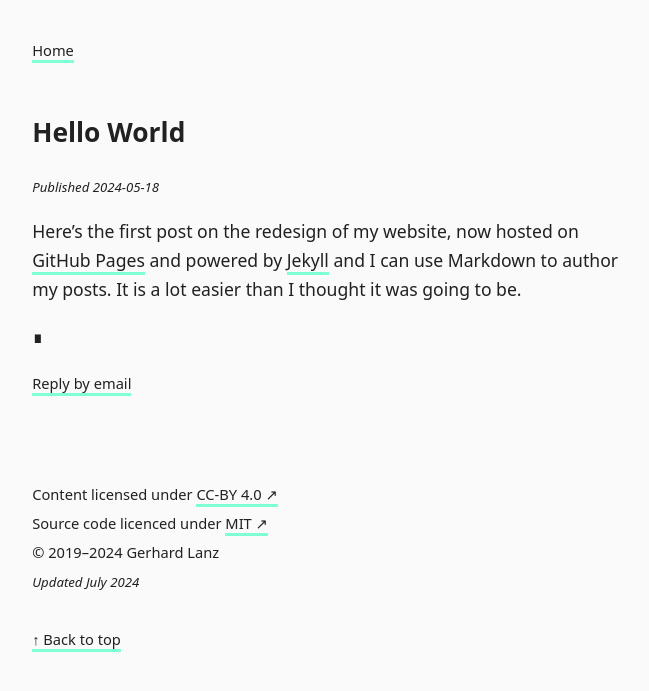
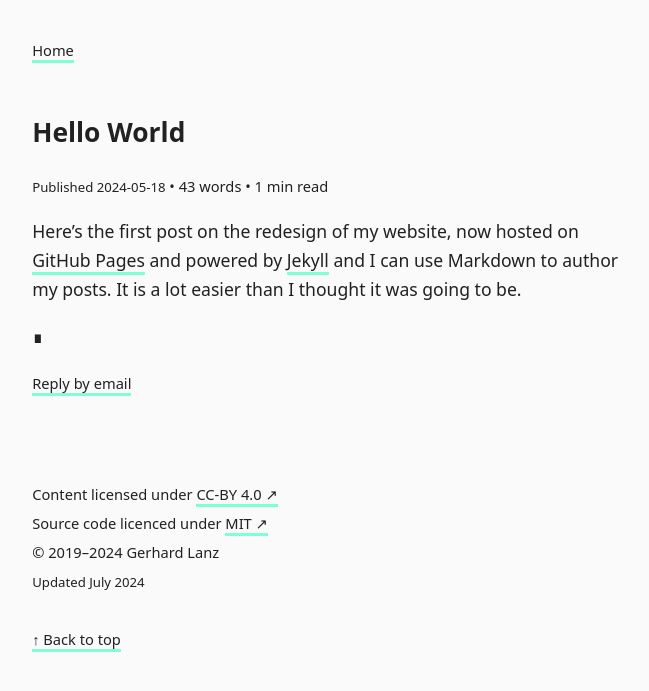
Before and after one commit to gerhardlanz/gerhardla.nz, a Jekyll site: the page built from _posts/2024-05-18-hello-world.md, in a window 1280 px wide. Shown: the top 691 px of the page, without its empty margins (11-660 px from the left). Built offline with Jekyll 4.4.1, drawn with Linux system fonts in a browser that asks for light colours; Markdown is read by kramdown in place of the engine named in the settings.

Commit message:
chore: update CSS styles for better readability and performance

```diff
--- a/_layouts/default.html
+++ b/_layouts/default.html
@@ -3,7 +3,7 @@
 
 <head>
     <style>
-        :root{color-scheme:light dark}body{color:light-dark(#212121, #fafafa);background-color:light-dark(#fafafa, #212121);font:110%/1.65 system-ui}article,footer,nav{margin:2em;max-width:60ch}h1,h2,h3{line-height:1.2;margin-top:2em;text-wrap:balance}a{color:unset;border-bottom:solid aquamarine;text-decoration:none}blockquote{border-left:solid 1px;font:italic 95%/1.4 system-ui;margin:2.5rem 0;padding:0 4%}code{background-color:light-dark(#f5f5f5, #333);border-radius:3px;margin-right:2px;padding:0.2em 0.3em;white-space:nowrap}pre code{background-color:light-dark(#f5f5f5, #333);border-radius:3px;display:inline-block;margin:auto -1em;padding:0.65em 1em;white-space:pre-wrap;word-wrap:break-word}time{font:italic 90%/1.4 system-ui}img{border-radius:3px;max-width:100%}
+        :root{color-scheme:light dark}body{color:light-dark(#212121, #fafafa);background-color:light-dark(#fafafa, #212121);font:110%/1.65 system-ui}article,footer,nav{margin:2em;max-width:60ch}h1,h2,h3{line-height:1.2;margin-top:2em;text-wrap:balance}a{color:unset;border-bottom:solid aquamarine;text-decoration:none}blockquote{border-left:solid 1px;font:italic 95%/1.4 system-ui;margin:2.5rem 0;padding:0 4%}code{background-color:light-dark(#f5f5f5, #333);border-radius:3px;margin-right:2px;padding:0.2em 0.3em;white-space:nowrap}pre code{background-color:light-dark(#f5f5f5, #333);border-radius:3px;display:inline-block;margin:auto -1em;padding:0.65em 1em;white-space:pre-wrap;word-wrap:break-word}time{font:90%/1.4 system-ui}img{border-radius:3px;max-width:100%}
     </style>
     <meta charset="UTF-8">
     <meta name="robots" content="noindex, nofollow">
--- a/_layouts/post.html
+++ b/_layouts/post.html
@@ -7,8 +7,11 @@
 <p>
     <small>
         <time datetime="{{ page.date }}">Published {{ page.date | date: "%Y-%m-%d" }}</time>
-    </small>
+        • {% assign words = content | number_of_words %} {{ words }} words •
+
+        {% if words < 360 %} 1 min {% else %} {{ words | divided_by:180 }} mins {% endif %} read</small>
 </p>
+
 
 <p>
     {{ content }}
```
